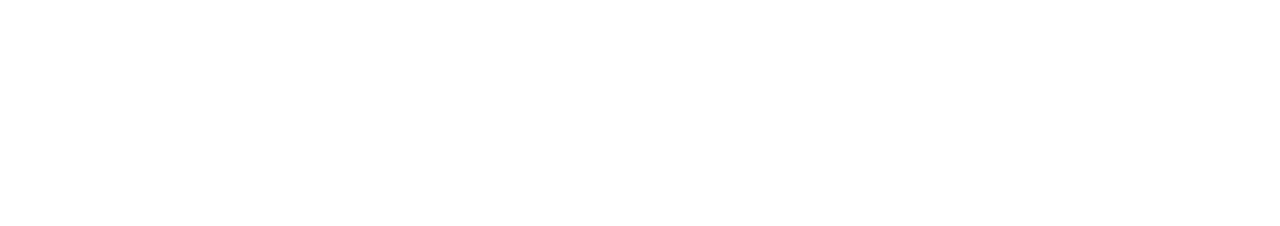
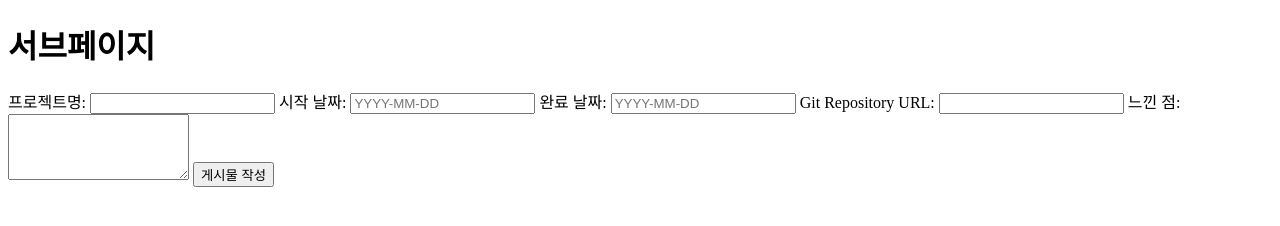
Before and after one commit to forhn37/ProjectDiary, a plain HTML site: page sub.html in a window 1280 px wide. Drawn offline with Linux system fonts and the light colour scheme.

Commit message:
게시판이 구성되는 방식을 이해하지 못합니다.  중단

```diff
--- a/sub.html
+++ b/sub.html
@@ -7,6 +7,24 @@
   <title>Document</title>
 </head>
 <body>
+  <h1>서브페이지</h1>
+  <form action="/main" method="post">
+    <label for="project-name">프로젝트명:</label>
+    <input type="text" id="project-name" name="project-name" required>
 
+    <label for="start-date">시작 날짜:</label>
+    <input type="text" id="start-date" name="start-date" placeholder="YYYY-MM-DD" required>
+
+    <label for="end-date">완료 날짜:</label>
+    <input type="text" id="end-date" name="end-date" placeholder="YYYY-MM-DD" required>
+
+    <label for="repository-url">Git Repository URL:</label>
+    <input type="text" id="repository-url" name="repository-url" required>
+
+    <label for="project-notes">느낀 점:</label>
+    <textarea id="project-notes" name="project-notes" rows="4" required></textarea>
+
+    <input type="submit" value="게시물 작성">
+  </form>
 </body>
 </html>
```
Also changed, not shown: style2.css (added).
